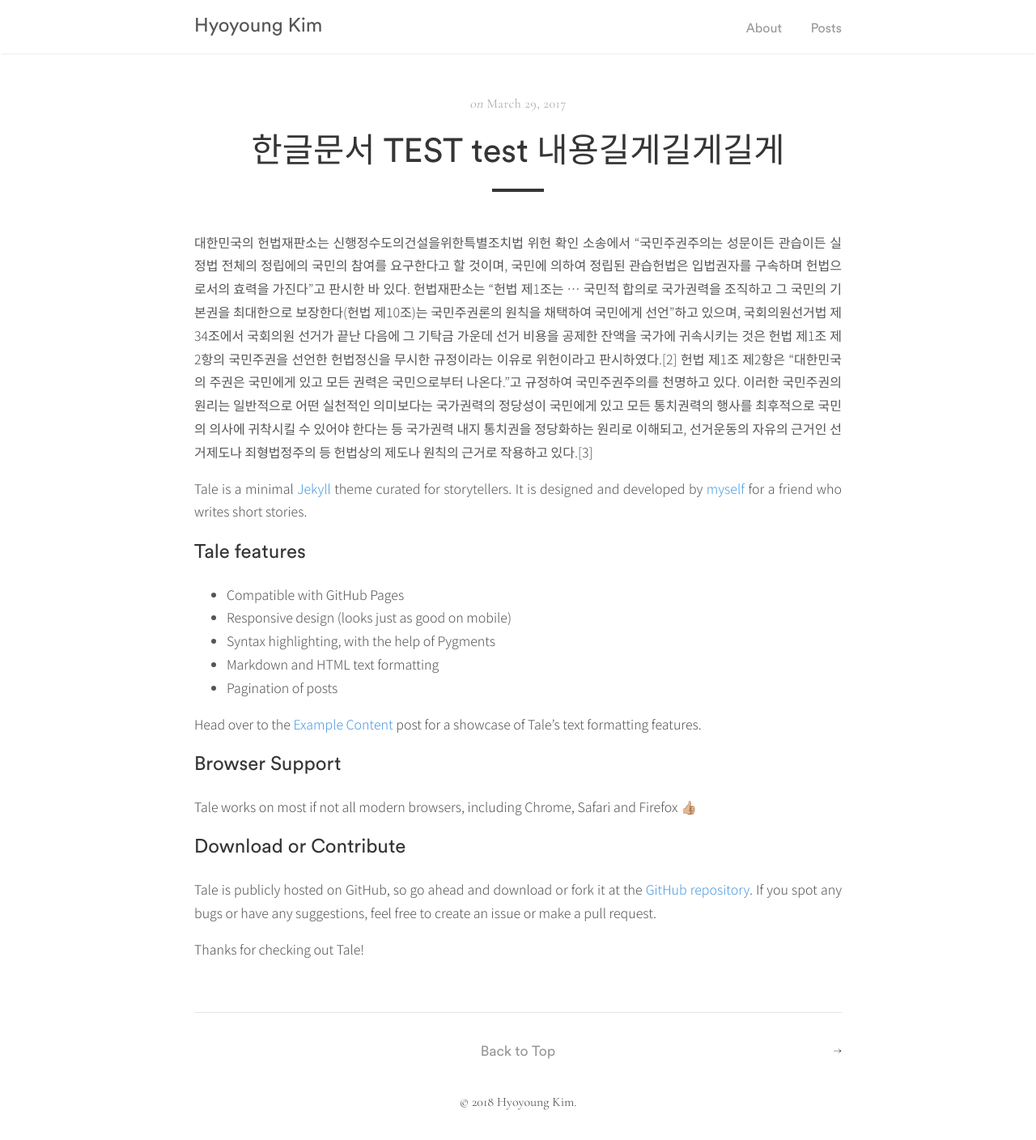
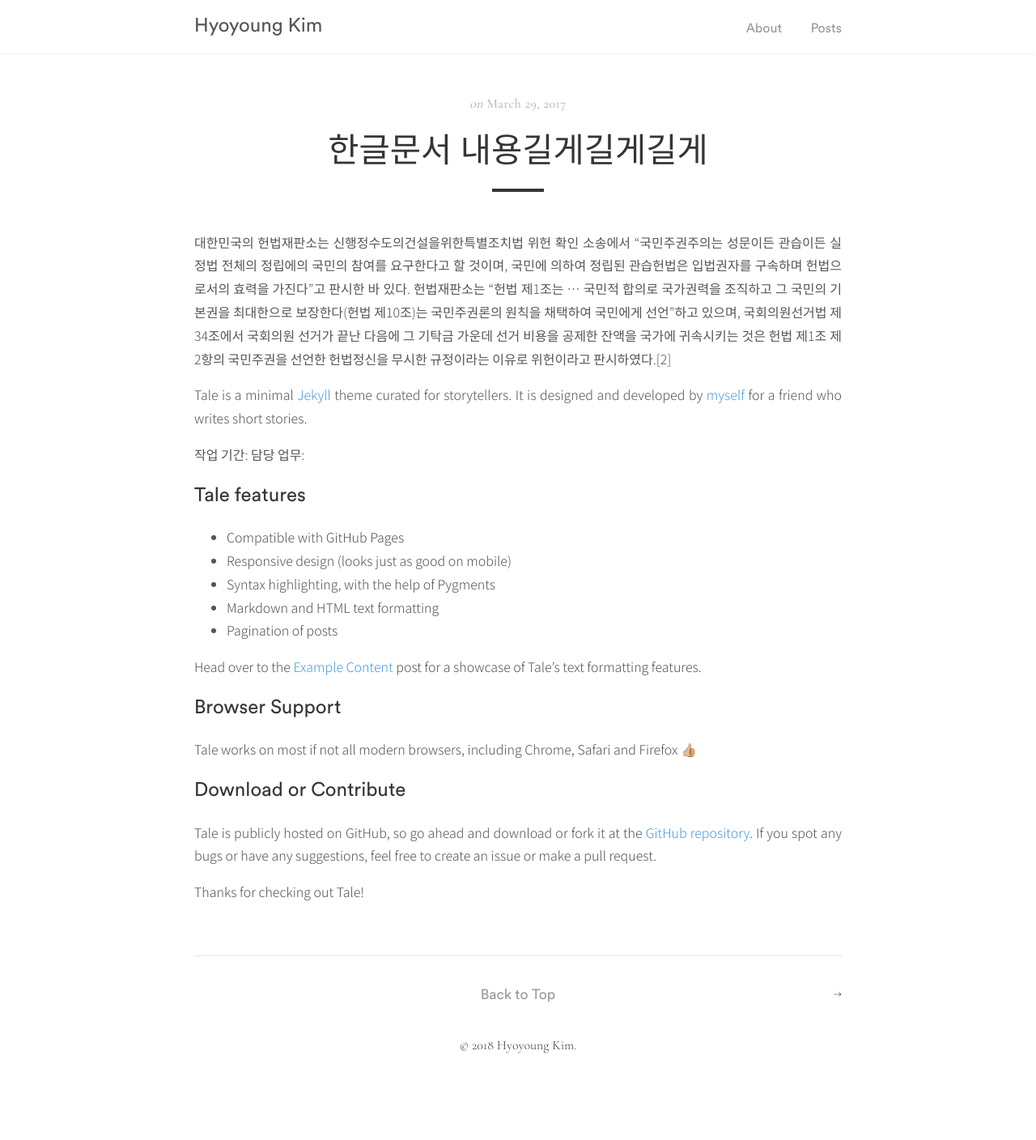
Before and after one commit to hyngkm/hyngkm.github.io, a Jekyll site: the page built from _posts/2017-03-29-introducing-tale.md, in a window 1280 px wide. Shown: the whole page at 81% size. Built offline with Jekyll 4.4.1, drawn with Linux system fonts in a browser that asks for light colours; some web fonts are replaced; after the commit the page ends 1337 px from its top, so only the background shows below that.

Commit message:
Update 2017-03-29-introducing-tale.md

```diff
--- a/_posts/2017-03-29-introducing-tale.md
+++ b/_posts/2017-03-29-introducing-tale.md
@@ -1,14 +1,16 @@
 ---
 layout: post
-title:  "한글문서 TEST test 내용길게길게길게"
+title:  "한글문서 내용길게길게길게"
 author: "Chester"
 ---
 
 대한민국의 헌법재판소는 신행정수도의건설을위한특별조치법 위헌 확인 소송에서 “국민주권주의는 성문이든 관습이든 실정법 전체의 정립에의 국민의 참여를 요구한다고 할 것이며, 국민에 의하여 정립된 관습헌법은 입법권자를 구속하며 헌법으로서의 효력을 가진다”고 판시한 바 있다.
 헌법재판소는 “헌법 제1조는 … 국민적 합의로 국가권력을 조직하고 그 국민의 기본권을 최대한으로 보장한다(헌법 제10조)는 국민주권론의 원칙을 채택하여 국민에게 선언”하고 있으며, 국회의원선거법 제34조에서 국회의원 선거가 끝난 다음에 그 기탁금 가운데 선거 비용을 공제한 잔액을 국가에 귀속시키는 것은 헌법 제1조 제2항의 국민주권을 선언한 헌법정신을 무시한 규정이라는 이유로 위헌이라고 판시하였다.[2]
-헌법 제1조 제2항은 “대한민국의 주권은 국민에게 있고 모든 권력은 국민으로부터 나온다.”고 규정하여 국민주권주의를 천명하고 있다. 이러한 국민주권의 원리는 일반적으로 어떤 실천적인 의미보다는 국가권력의 정당성이 국민에게 있고 모든 통치권력의 행사를 최후적으로 국민의 의사에 귀착시킬 수 있어야 한다는 등 국가권력 내지 통치권을 정당화하는 원리로 이해되고, 선거운동의 자유의 근거인 선거제도나 죄형법정주의 등 헌법상의 제도나 원칙의 근거로 작용하고 있다.[3]
 
 Tale is a minimal [Jekyll](https://jekyllrb.com/) theme curated for storytellers. It is designed and developed by [myself](https://github.com/chesterhow/) for a friend who writes short stories.
+
+작업 기간:
+담당 업무:
 
 ## Tale features
 - Compatible with GitHub Pages
```
